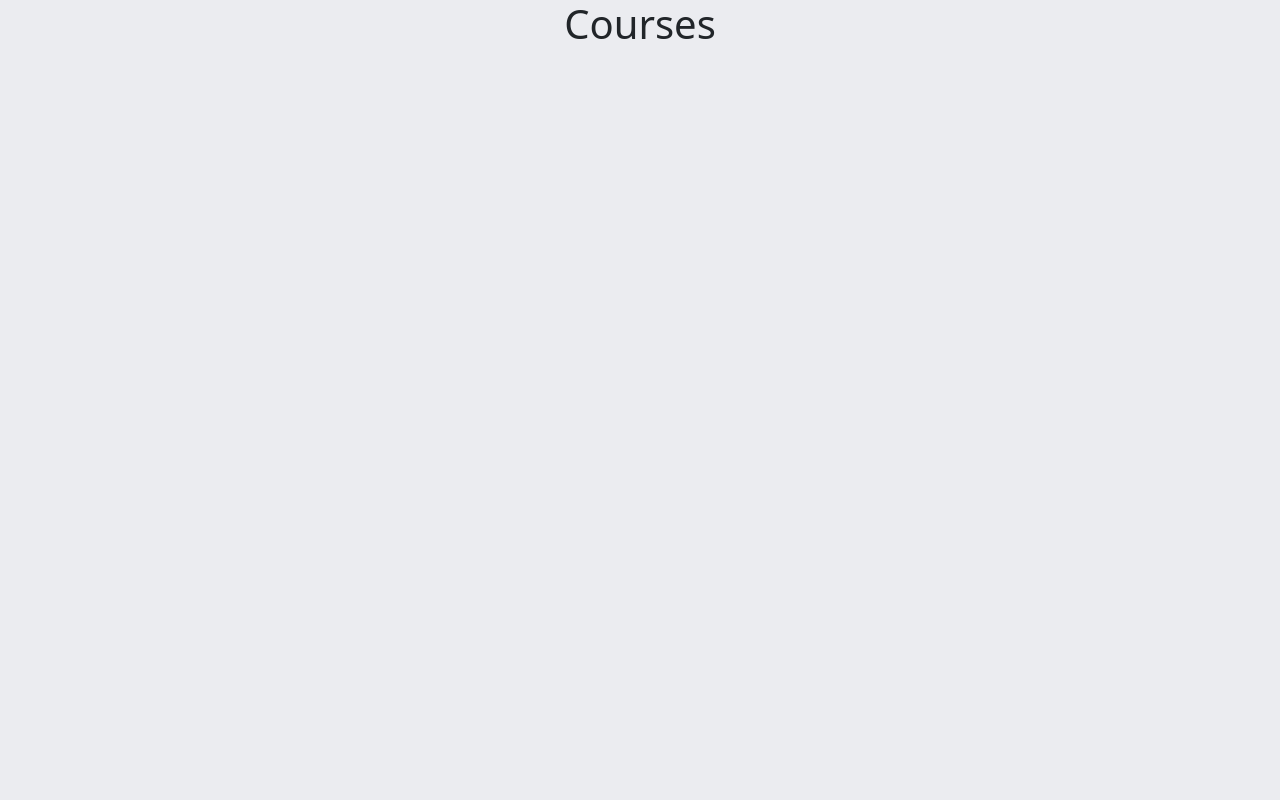
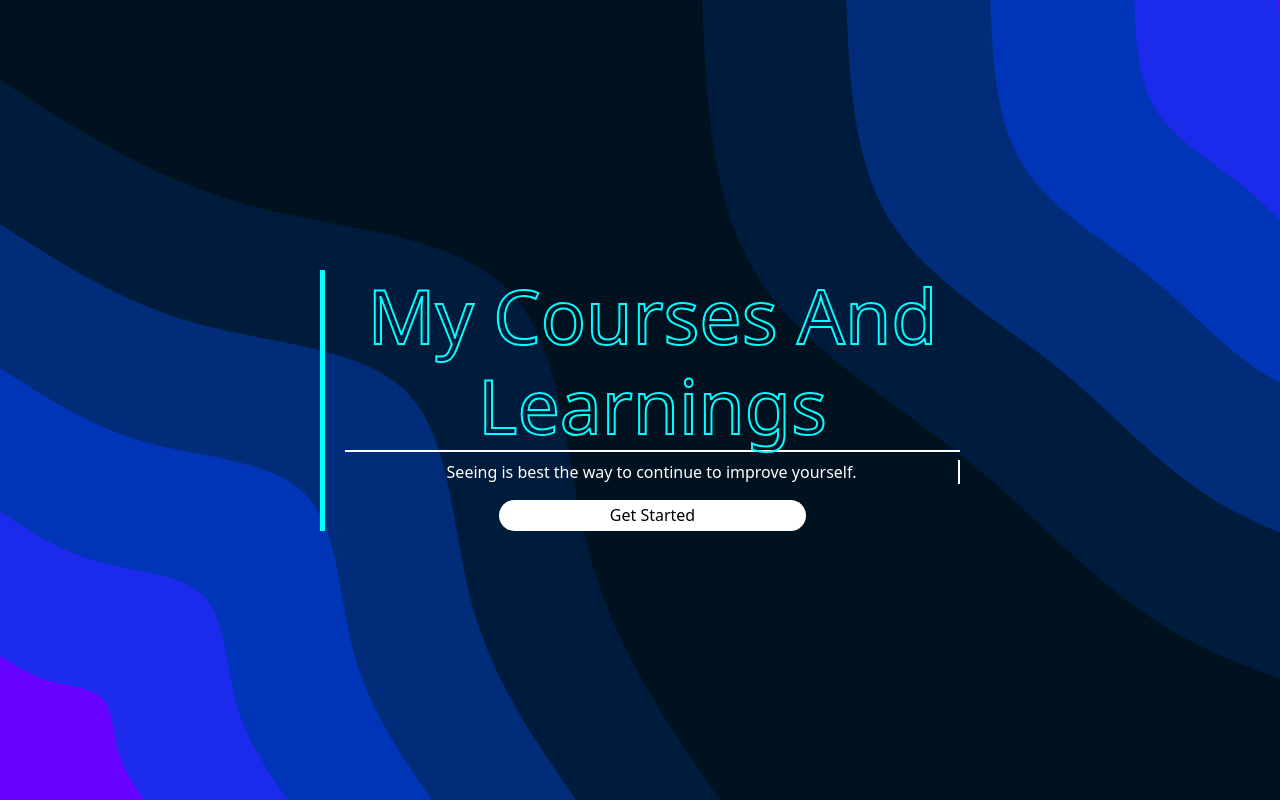
Before and after one commit to MeftunH/portfolio-v1, a React (Create React App) app: page /courses in a window 1280 px wide. Built offline with nearby package versions, Linux system fonts and the light colour scheme; a web font is replaced by a local one.

Commit message:
set courses intro section

```diff
--- a/src/pages/Courses.js
+++ b/src/pages/Courses.js
@@ -2,7 +2,17 @@ import React from 'react'
 
 function Courses() {
   return (
-    <h1>Courses</h1>
+    <div>
+      <div className='courses-intro' style={{backgroundImage:`url('./assets/courses-bg.svg')`}}>
+      <div className='courses-intro-content'>
+        <h1>My Courses And Learnings</h1>
+        <div>
+        <p>Seeing is best the way to continue to improve yourself.</p>
+        </div>
+        <button className='primary-button'>Get Started</button>
+      </div>
+      </div>
+    </div>
   )
 }
 
--- a/src/stylesheets/career-courses.css
+++ b/src/stylesheets/career-courses.css
@@ -13,6 +13,34 @@
 .job img{
     height: 300px;
     width: 100%;
+}
+
+.courses-intro{
+    background-size: cover;
+    background-position: cover;
+    height: 100vh;
+    width: 100%;
+    display:flex;
+    align-items: center;
+    justify-content: center;
+}
+
+.courses-intro-content{
+    width: 50%;
+    color: white;
+    border-left: 5px solid cyan;
+    padding-left: 20px;
+}
+.courses-intro-content h1{
+    font-size: 75px;
+    -webkit-text-fill-color:transparent;
+    -webkit-text-stroke-width:2px;
+    -webkit-text-stroke-color:cyan;
+    border-bottom: 2px solid white;
+}
+
+.courses-intro-content div{
+    border-right: 2px solid white;
 }
 
 .job-list{
```
